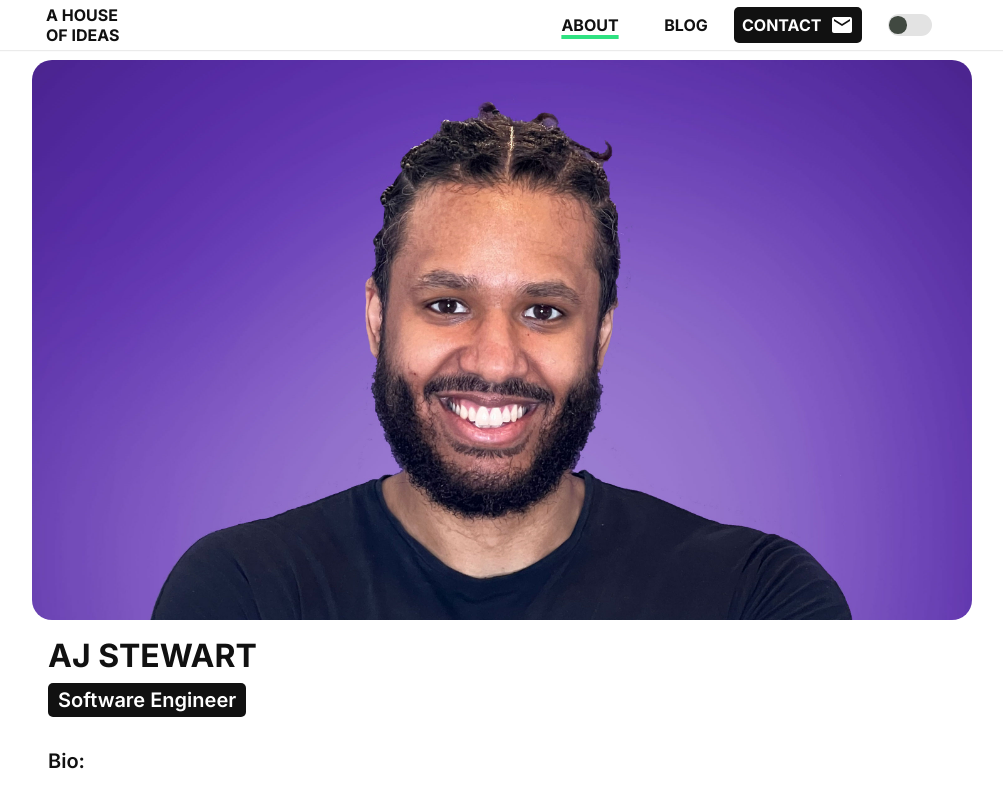
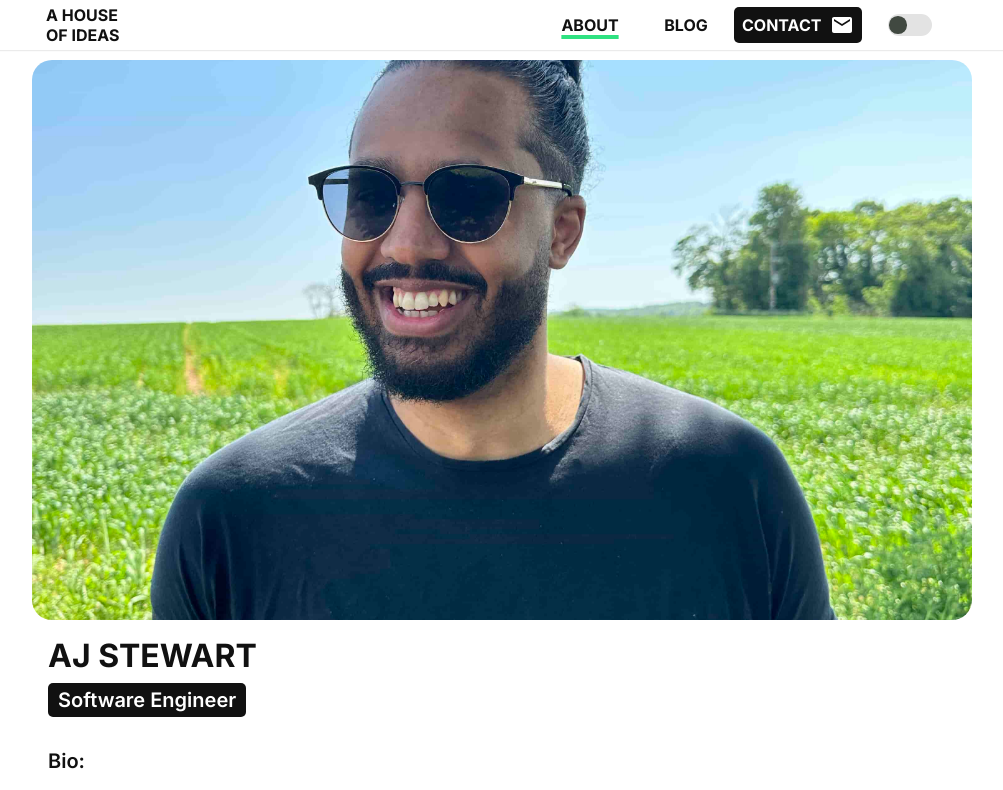
Before and after one commit to lexjames06/ahoi-world, a Next.js app: page /about in a window 1280 px wide. Shown: the top 790 px of the page, without its empty margins (138-1141 px from the left). Built offline with nearby package versions, Linux system fonts and the light colour scheme.

Commit message:
update about image

```diff
--- a/app/about/page.module.css
+++ b/app/about/page.module.css
@@ -16,6 +16,7 @@
 .image img {
 	object-fit: cover;
 	object-position: top;
+	object-position: center;
 }
 
 .name {
```
Also changed, not shown: projects/image.jpg.
